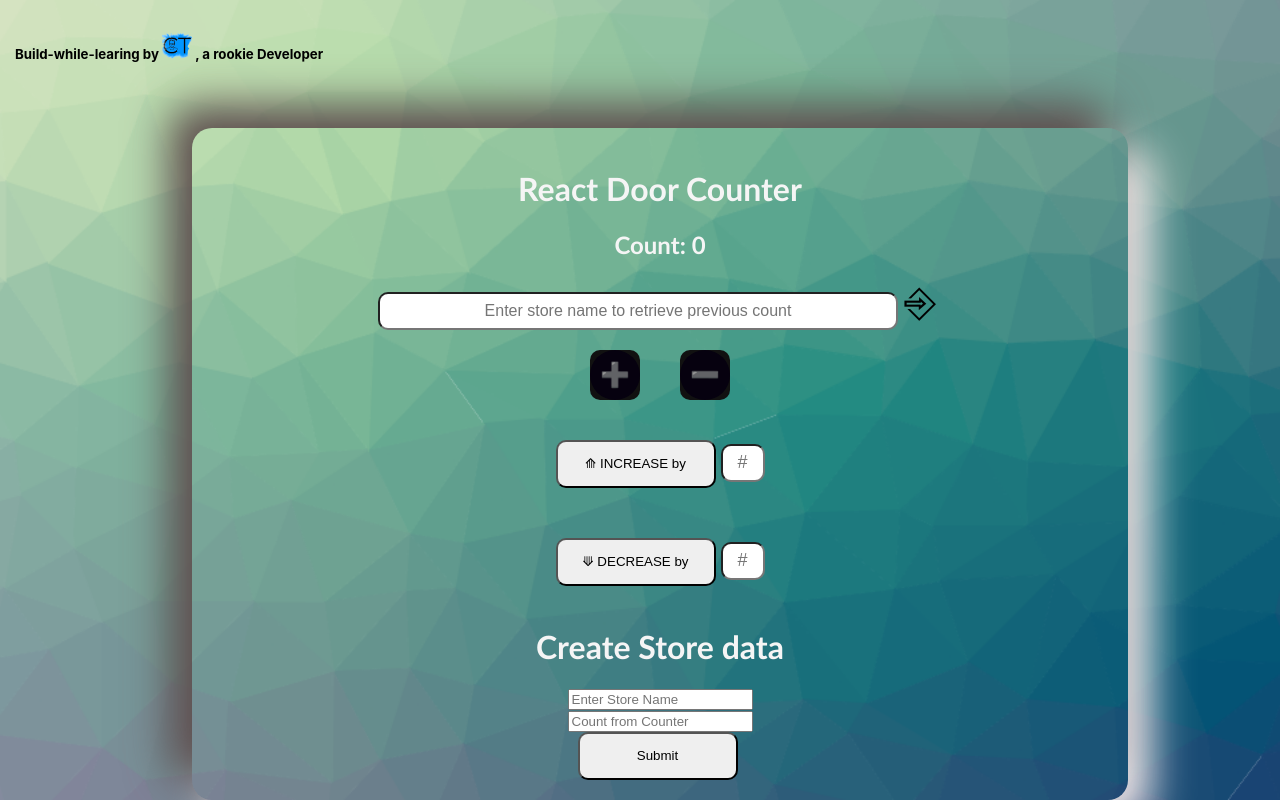
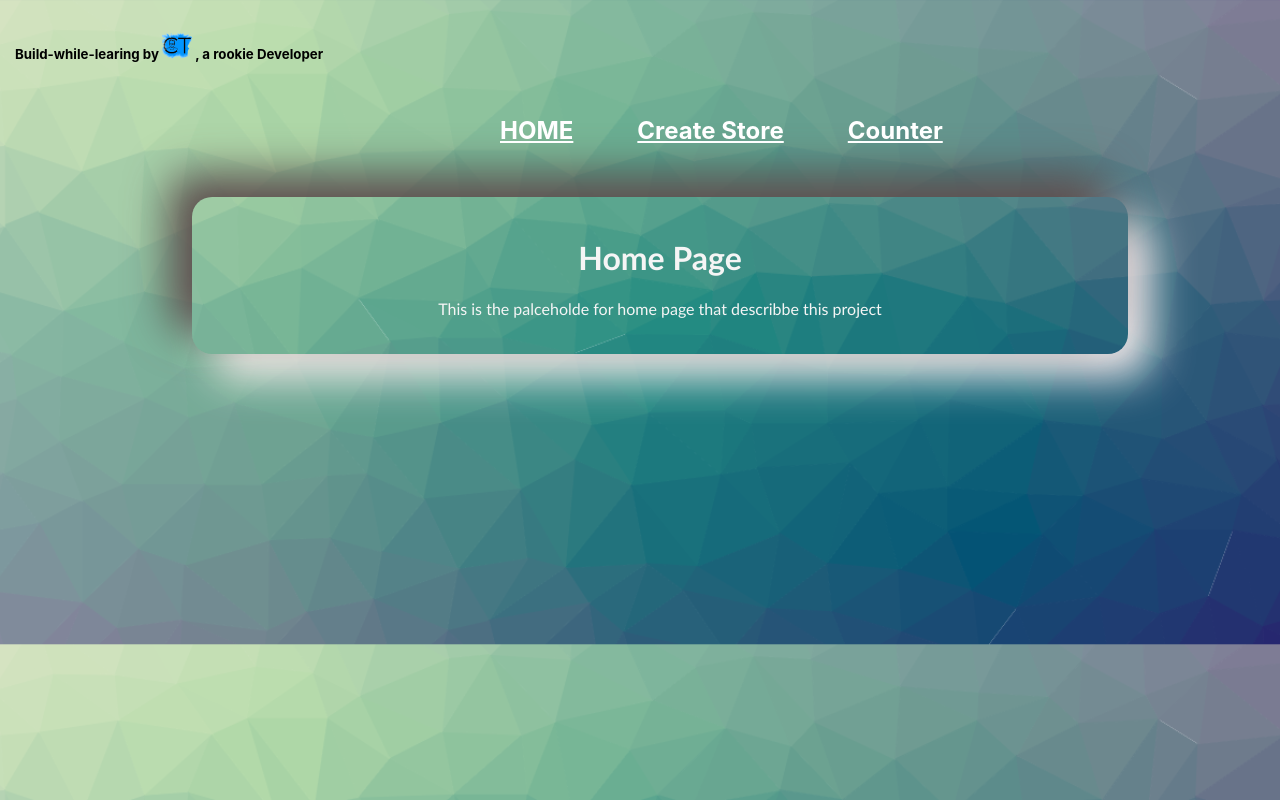
Before and after one commit to chuongtang/redux-counter, a React (Create React App) app: page / in a window 1280 px wide. Built offline with nearby package versions, Linux system fonts and the light colour scheme.

Commit message:
Added React-router

```diff
--- a/package.json
+++ b/package.json
@@ -8,10 +8,12 @@
     "@testing-library/react": "^11.2.6",
     "@testing-library/user-event": "^12.8.3",
     "axios": "^0.21.1",
+    "bootstrap": "^5.0.0",
     "react": "^17.0.2",
     "react-dom": "^17.0.2",
     "react-particles-js": "^3.4.1",
     "react-redux": "^7.2.4",
+    "react-router-dom": "^5.2.0",
     "react-scripts": "4.0.3",
     "web-vitals": "^1.1.1"
   },
--- a/src/App.js
+++ b/src/App.js
@@ -1,14 +1,26 @@
 
-import Counter from './features/Counter';
-
-import CreateStore from './features/CreateStore';
+import Counter from './components/Counter';
+import CreateStore from './components/CreateStore';
+import Navbar from './components/Navbar';
+import { BrowserRouter as Router, Route } from 'react-router-dom';
+import Home from './components/Home';
 
 function App() {
   return (
-    <div className="App">
-      <Counter />
-      <CreateStore />
-    </div>
+    // <div >
+      <Router>
+        <Navbar />
+        <Route path='/' exact>
+          <Home />
+        </Route>
+        <Route path='/create'>
+          <CreateStore />
+        </Route>
+        <Route path='/counter'>
+          <Counter />
+        </Route>
+      </Router>
+    // </div>
   );
 }
 
--- a/src/app/store.js
+++ b/src/app/store.js
@@ -1,7 +1,7 @@
 // using configureStore from Redux toolkit which is a function that requires passing a reducer
 
 import { configureStore } from "@reduxjs/toolkit";
-import counterReducer from "../features/counterSlide";
+import counterReducer from "../components/counterSlide";
 
 export const Store = configureStore({
   reducer: {
--- /dev/null
+++ b/src/components/Counter.jsx
@@ -0,0 +1,57 @@
+import React, { useState } from 'react'
+import { useDispatch, useSelector } from "react-redux";
+import {
+    increment,
+    decrement,
+    incrementByAmount,
+    decrementByAmount,
+    selectCount,
+    validateStore
+} from "./counterSlide.js";
+
+const Counter = () => {
+    const count = useSelector(selectCount);
+    const dispatch = useDispatch();
+    const [value, setValue] = useState(1);
+    const [storeName, setStoreName] = useState('NameOfStore');
+
+    const handleChange = (e) => {
+        const num = parseInt(e.target.value);
+        setValue(num);
+    };
+    const handleStoreName = (e) => {
+        // const inputName = e.target.value;
+        setStoreName(e.target.value);
+    };
+
+    return (
+        <div className='container App' >
+            <h1 className='appName'>React Door Counter</h1>
+            <h2 className="count">Count: {count}</h2>
+            <div className='nameBox'>
+                <input placeholder='Enter store name to retrieve previous count' className='inputName' onChange={(e) => handleStoreName(e)} />
+                <button className="startBtn" onClick={() => dispatch(validateStore(storeName))}>
+                    ⎆
+                </button>
+            </div>
+            <button className='counterBtn' onClick={() => dispatch(increment())}>➕</button>
+            <button className='counterBtn' onClick={() => dispatch(decrement())}>➖</button>
+
+            <div className='box-btn' >
+                <button className="btn-plus btn" onClick={() => dispatch(incrementByAmount(value))}>
+                    ⟰ INCREASE by
+                </button>
+                <input placeholder='#' className='inputBox' onChange={(e) => handleChange(e)} />
+            </div>
+            <div className='box-btn'>
+                <button className="btn-minus btn" onClick={() => dispatch(decrementByAmount(value))}>
+                    ⟱ DECREASE by
+                </button>
+                <input placeholder='#' className='inputBox' onChange={(e) => handleChange(e)} />
+            </div>
+
+        </div>
+    );
+};
+
+export default Counter;
--- a/src/features/CreateStore.jsx
+++ b/src/components/CreateStore.jsx
@@ -27,7 +27,7 @@ function CreateStore () {
         axios.post('http://localhost:5000/stores', newStore)
     }
 
-    return <div className="container">
+    return <div className="App">
         <h1>Create Store data</h1>
         <form>
             <div className="form-group">
--- /dev/null
+++ b/src/components/Home.jsx
@@ -0,0 +1,13 @@
+import React from 'react';
+const Home = () => {
+    return (
+        <div className="App">
+            <h1>Home Page</h1>
+            <p>
+                This is the palceholde for home page that describbe this project
+            </p>
+        </div>
+    );
+}
+
+export default Home;
--- /dev/null
+++ b/src/components/Navbar.jsx
@@ -0,0 +1,12 @@
+import React from 'react';
+import {Link} from 'react-router-dom';
+
+function Navbar (){
+    return <nav className="navBarHd">
+        <h4><Link className='link' to='/'>HOME</Link></h4>
+        <h4><Link className='link' to='/create'>Create Store </Link></h4>
+        <h4><Link className='link' to='/counter'>Counter</Link></h4>
+    </nav>
+
+}
+export default Navbar
--- /dev/null
+++ b/src/components/counterSlide.js
@@ -0,0 +1,34 @@
+import { createSlice } from "@reduxjs/toolkit";
+
+
+// populate the core of our Redux logic in Slice
+// createSlice is a function that accepts an initial state, an object full of reducer functions, and a "slice name", and automatically generates action creators and action types that correspond to the reducers and state.
+
+const initialState = { value: 0, storename: 'NameOfStore' }
+
+const Slice = createSlice({
+  name: 'counter',
+  initialState,
+    //  Reducer is acting as an "event listener" that handles events based on received action type while Dispatching actions is "triggering events"
+  reducers: {
+    increment(state) {
+      state.value++
+    },
+    decrement(state) {
+      state.value--
+    },
+    incrementByAmount(state, action) {
+      state.value += action.payload
+    },
+    decrementByAmount(state, action) {
+      state.value -= action.payload
+    },
+    validateStore(state, action) {
+      state.storename = action.payload.value
+    },
+  },
+})
+
+export  const selectCount = (state) => state.counter.value;
+export const { increment, decrement, incrementByAmount, decrementByAmount, validateStore } = Slice.actions
+export default Slice.reducer
--- a/src/features/Counter.js
+++ /dev/null
@@ -1,57 +0,0 @@
-import React, { useState } from 'react'
-import { useDispatch, useSelector } from "react-redux";
-import {
-    increment,
-    decrement,
-    incrementByAmount,
-    decrementByAmount,
-    selectCount,
-    validateStore
-} from "./counterSlide.js";
-
-const Counter = () => {
-    const count = useSelector(selectCount);
-    const dispatch = useDispatch();
-    const [value, setValue] = useState(1);
-    const [storeName, setStoreName] = useState('NameOfStore');
-
-    const handleChange = (e) => {
-        const num = parseInt(e.target.value);
-        setValue(num);
-    };
-    const handleStoreName = (e) => {
-        // const inputName = e.target.value;
-        setStoreName(e.target.value);
-    };
-
-    return (
-        <>
-            <h1 className='appName'>React Door Counter</h1>
-            <h2 className="count">Count: {count}</h2>
-            <div className='nameBox'>
-                <input placeholder='Enter store name to retrieve previous count' className='inputName' onChange={(e) => handleStoreName(e)} />
-                <button className="startBtn" onClick={() => dispatch(validateStore(storeName))}>
-                    ⎆
-                </button>
-            </div>
-            <button className='counterBtn' onClick={() => dispatch(increment())}>➕</button>
-            <button className='counterBtn' onClick={() => dispatch(decrement())}>➖</button>
-
-            <div className='box-btn' >
-                <button className="btn-plus btn" onClick={() => dispatch(incrementByAmount(value))}>
-                    ⟰ INCREASE by
-                </button>
-                <input placeholder='#' className='inputBox' onChange={(e) => handleChange(e)} />
-            </div>
-            <div className='box-btn'>
-                <button className="btn-minus btn" onClick={() => dispatch(decrementByAmount(value))}>
-                    ⟱ DECREASE by
-                </button>
-                <input placeholder='#' className='inputBox' onChange={(e) => handleChange(e)} />
-            </div>
-
-        </>
-    );
-};
-
-export default Counter;
--- a/src/features/counterSlide.js
+++ /dev/null
@@ -1,34 +0,0 @@
-import { createSlice } from "@reduxjs/toolkit";
-
-
-// populate the core of our Redux logic in Slice
-// createSlice is a function that accepts an initial state, an object full of reducer functions, and a "slice name", and automatically generates action creators and action types that correspond to the reducers and state.
-
-const initialState = { value: 0, storename: 'NameOfStore' }
-
-const Slice = createSlice({
-  name: 'counter',
-  initialState,
-    //  Reducer is acting as an "event listener" that handles events based on received action type while Dispatching actions is "triggering events"
-  reducers: {
-    increment(state) {
-      state.value++
-    },
-    decrement(state) {
-      state.value--
-    },
-    incrementByAmount(state, action) {
-      state.value += action.payload
-    },
-    decrementByAmount(state, action) {
-      state.value -= action.payload
-    },
-    validateStore(state, action) {
-      state.storename = action.payload.value
-    },
-  },
-})
-
-export  const selectCount = (state) => state.counter.value;
-export const { increment, decrement, incrementByAmount, decrementByAmount, validateStore } = Slice.actions
-export default Slice.reducer
--- a/src/index.css
+++ b/src/index.css
@@ -21,7 +21,7 @@ h5{
 
 }
 .App{
-  margin-top: 10%;
+  /* margin-top: 2%; */
   margin-left: 15%;
   color: whitesmoke;
   text-align: center;
@@ -138,6 +138,26 @@ h5{
 }
 .startBtn:hover{transform: scale(2);}
 
-.ApiData{
-  color: #ff0000;
+.link{
+  color: white;
+  padding: 2rem;
 }
+.link:hover{
+  text-decoration: none;
+  color: #1d0d55;
+}
+
+.navBarHd{
+  margin-top: 5%;
+  margin-left: 35%;
+  color: rgb(11, 7, 73);
+  display: flex;
+  text-shadow: #002bff;
+  font-size: x-large;
+  text-align: center;
+  border-radius: 20px;
+  /* box-shadow:  -22px -22px 44px #5b4b4b,
+             22px 22px 44px #fff3f3; */
+  max-width: 70%;
+  padding: 20px;
+}
```
Also changed, not shown: src/components/ApiData.js (renamed from src/features/ApiData.js), 1 other file (tests, documents, lock files or other folders).
